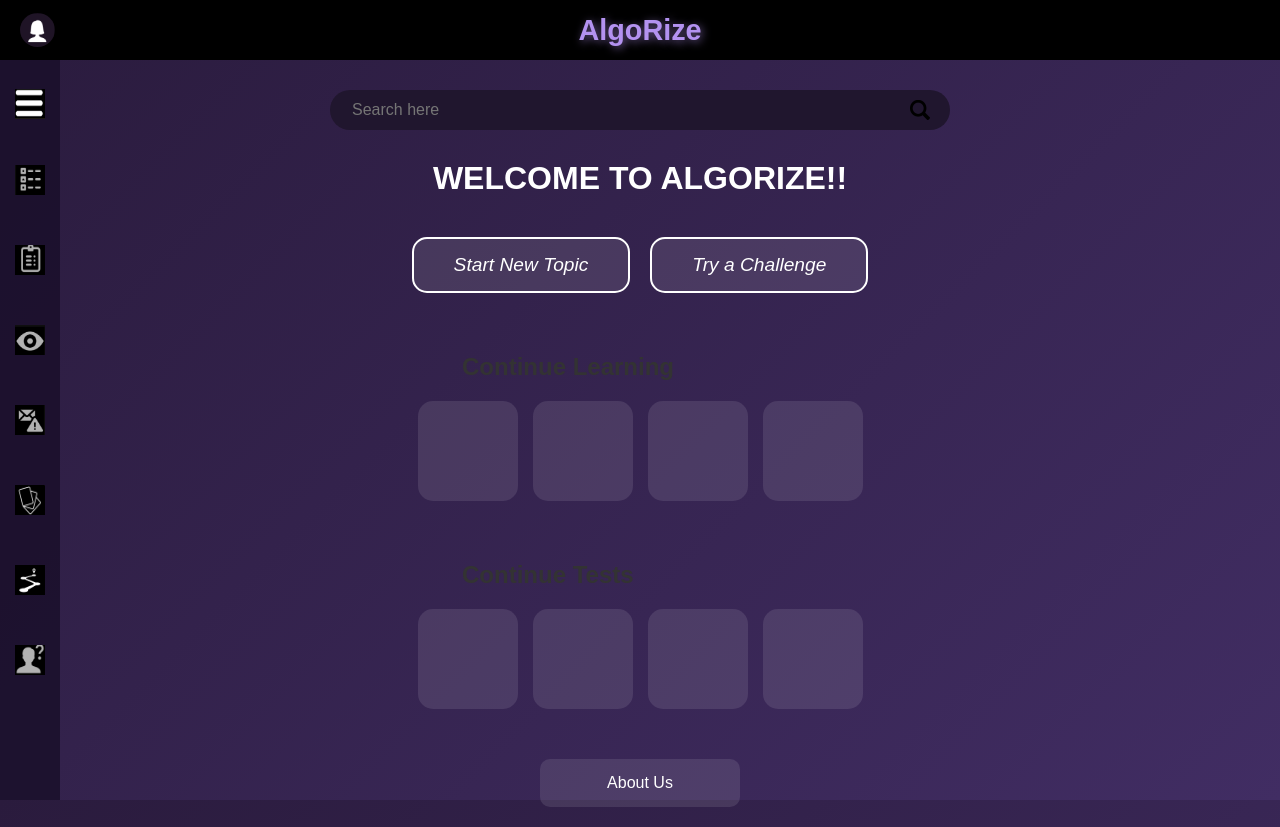
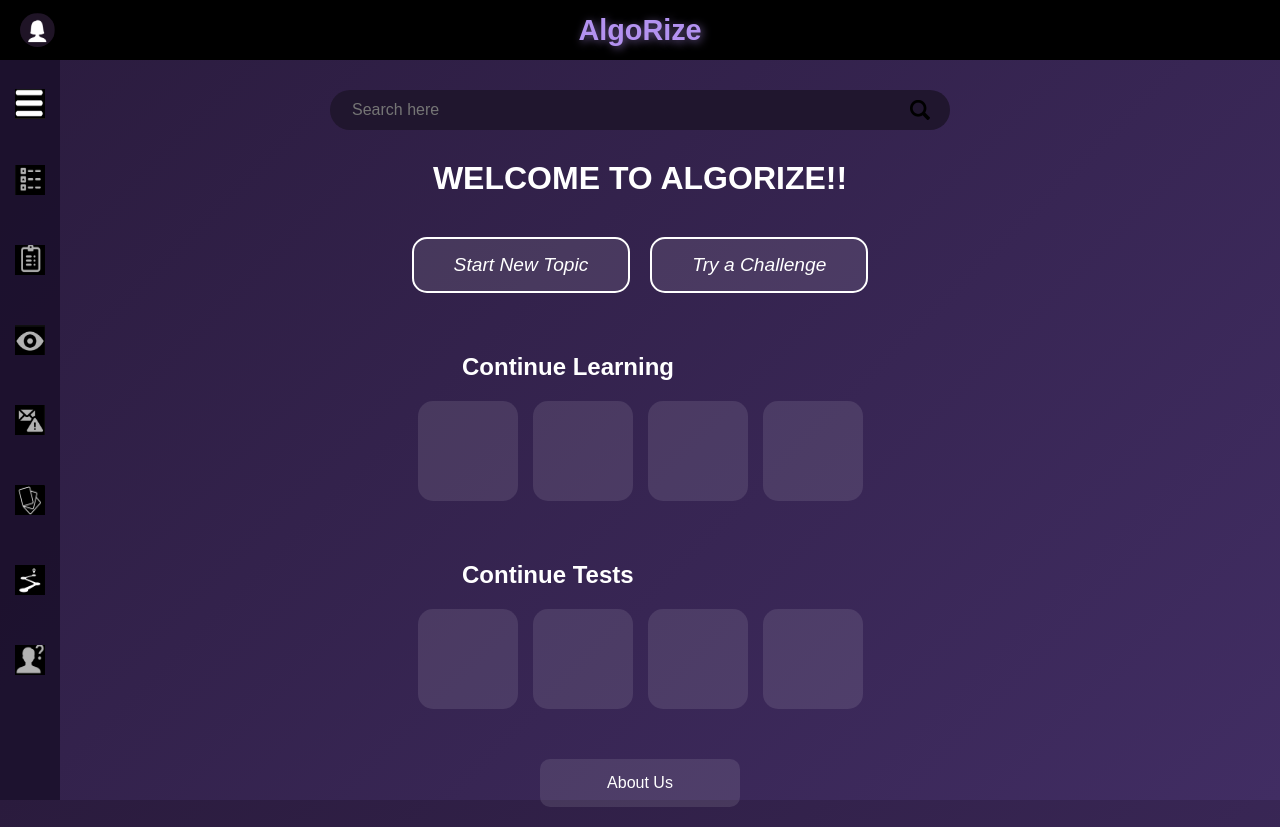
Before and after one commit to keerti144/DSA-Viz, a React (Vite) app in the folder frontend/: page /homepage in a window 1280 px wide. Built offline with nearby package versions, Linux system fonts and the light colour scheme.

Commit message:
back stuff

```diff
--- a/frontend/src/homepage/homepage.css
+++ b/frontend/src/homepage/homepage.css
@@ -137,12 +137,14 @@ body {
 /* Continue Sections */
 .continue-section {
     margin-top: 40px;
+
 }
 
 .continue-section h2 {
     font-size: 1.5rem;
     text-align: left;
     margin-left: 10%;
+    color:white;
 }
 
 .test-boxes, .learning-boxes {
--- a/frontend/src/startpage/startpage.css
+++ b/frontend/src/startpage/startpage.css
@@ -73,7 +73,9 @@
   font-size: 60px;
   font-weight: bold;
   background: linear-gradient(45deg, #7f00ff, #e100ff); /* Purple Gradient */
+
   -webkit-background-clip: text;
+  background-clip: text;
   -webkit-text-fill-color: transparent;
   text-transform: uppercase;
   letter-spacing: 3px;
```
